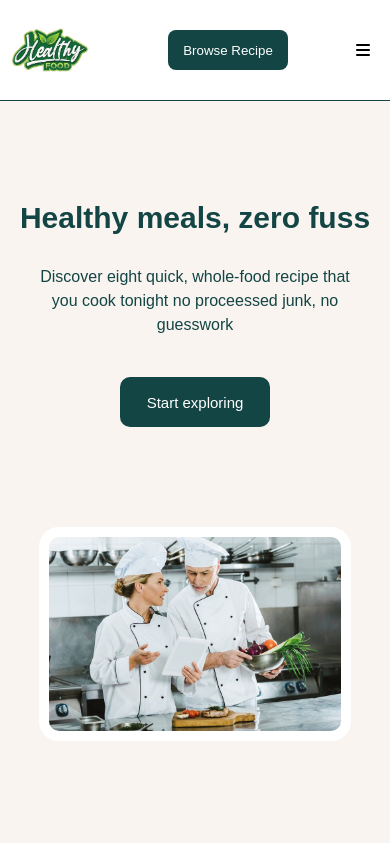
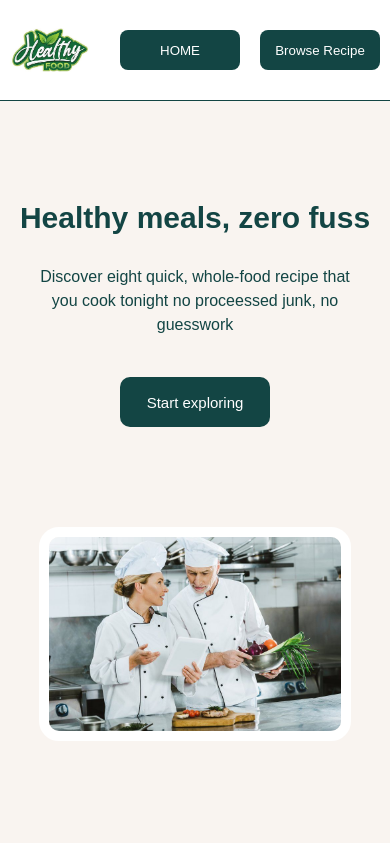
Before and after one commit to Bigoluwagentle/Abdulmalik-recipe, a React (Create React App) app: page / in a window 390 px wide. Shown: the top 843 px of the page. Built offline with nearby package versions, Linux system fonts and the light colour scheme.

Commit message:
Initial commit

```diff
--- a/src/components/Header.css
+++ b/src/components/Header.css
@@ -34,6 +34,9 @@
         }
     }
 }
+#mobile{
+    display: none;
+}
 @media screen and (max-width: 800px){
     #header{
         header{
@@ -41,6 +44,19 @@
             > div{
                 display: none;
             }
+            #hamburger{
+                display: inline-block;
+            }
+            button{
+                min-width: 120px;
+                min-height: 40px;
+                + button{
+                    margin-right: 10px;
+                }
+            }
+            #mobile{
+                display: inline;
+            }
         }
     }
 }
--- a/src/components/Header.jsx
+++ b/src/components/Header.jsx
@@ -29,8 +29,8 @@ function Header(){
                     <a href="#">ABOUT</a>
                     <a href="#" onClick={recipe}>RECIPE</a>
                 </div>
+                <button onClick={Home} id="mobile">HOME</button>
                 <button onClick={recipe}>Browse Recipe</button>
-                <i class="fa-solid fa-bars" style={{marginRight: "20px"}}></i>
             </header>
             <Link to="/Recipe" id="go"></Link>
             <Link to="/" id="home"></Link>
```
